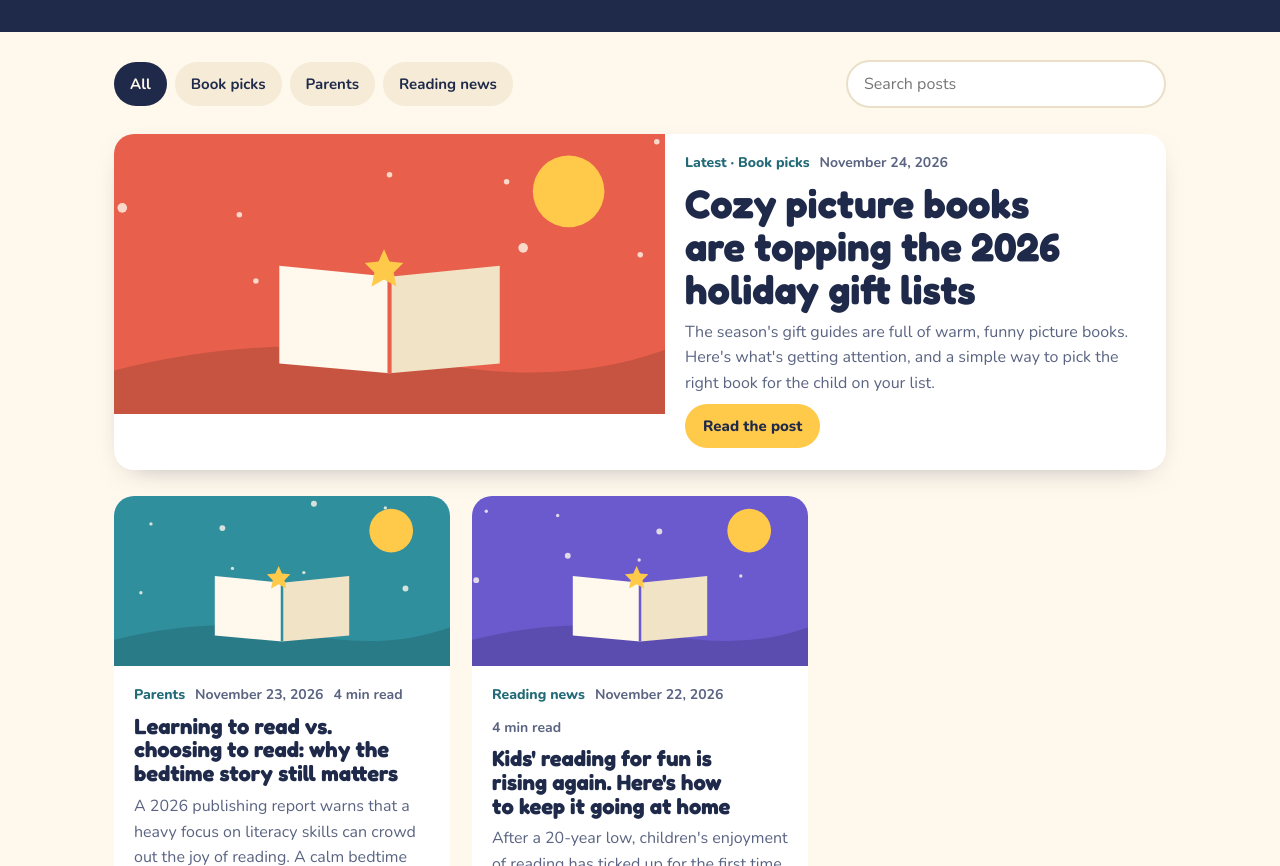
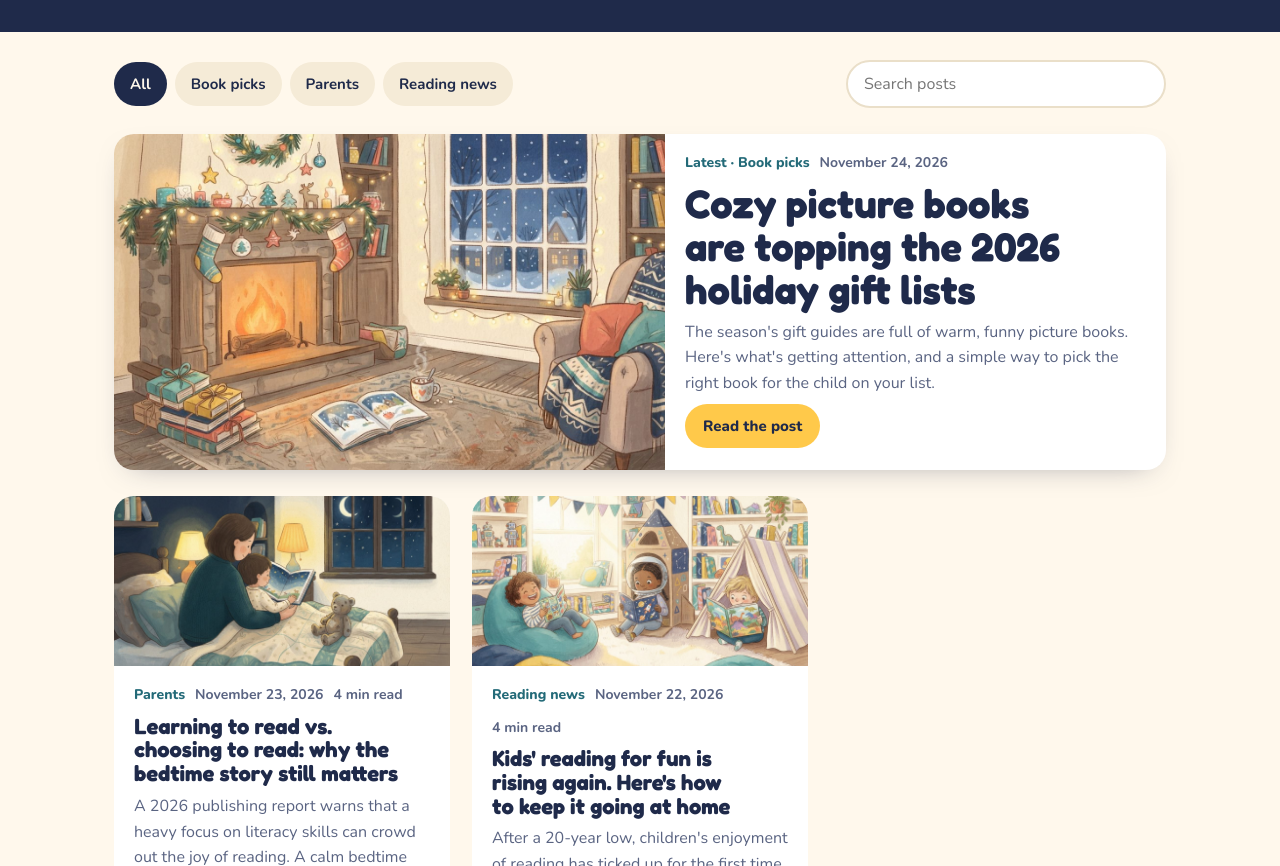
Before and after one commit to brightmindkids/brightmindkids.github.io, a plain HTML site: page index.html in a window 1280 px wide. Shown: the part 480-1346 px from the top of the page. Drawn offline with nearby package versions, Linux system fonts and the light colour scheme.

Commit message:
Add illustrations to posts
Co-Authored-By: Claude Opus 5.5 <noreply@anthropic.com>
Claude-Session: https://claude.ai/code/session_01KxnPzg2SJvFX9iP1TDxMsj

```diff
--- a/index.html
+++ b/index.html
@@ -65,6 +65,8 @@ nav a:hover,nav a:focus-visible{background:rgba(255,255,255,.12);outline:none}
 .card .txt{padding:18px 20px 22px;display:flex;flex-direction:column;gap:8px;flex:1}
 .card h3{font-size:22px}
 .thumb svg{width:100%;height:100%;display:block}
+.pimg{width:100%;height:100%;object-fit:cover;display:block}
+.feat.card .thumb{height:auto}.feat .thumb .pimg{position:absolute;inset:0}
 .meta{font-size:14px;color:var(--soft);font-weight:700;display:flex;gap:10px;flex-wrap:wrap}
 .cat{color:var(--teal);font-weight:800}
 .ex{color:var(--soft);margin:0;font-size:16px}
@@ -86,7 +88,7 @@ footer .wrap{display:flex;gap:16px;flex-wrap:wrap;justify-content:space-between}
 /* article */
 .post{max-width:740px;margin:0 auto;padding:28px max(5vw,16px) 56px}
 .back{display:inline-flex;align-items:center;gap:6px;font-weight:800;text-decoration:none;color:var(--teal);min-height:44px}
-.post .thumb{height:220px;border-radius:22px;overflow:hidden;margin:10px 0 24px}
+.post .thumb{height:auto;aspect-ratio:16/9;border-radius:22px;overflow:hidden;margin:10px 0 24px}
 .post h1{font-size:clamp(32px,5vw,46px);margin:10px 0 12px}
 .post h2{font-size:26px;margin:30px 0 8px}
 .post p{margin:0 0 16px}
@@ -203,6 +205,7 @@ const stars=document.getElementById('stars');
 for(let i=0;i<34;i++){const x=(i*137)%640,y=(i*71)%250;const c=document.createElementNS('http://www.w3.org/2000/svg','circle');c.setAttribute('cx',x);c.setAttribute('cy',y+8);c.setAttribute('r',i%5?1.6:2.6);c.setAttribute('opacity',i%3?.55:.9);if(i%4==0){c.setAttribute('class','twinkle');c.style.animationDelay=(i%7)*.4+'s'}stars.appendChild(c)}
 
 function thumb(p,i){
+  if(p.image&&/^images\/[\w.-]+$/.test(p.image))return `<img class="pimg" src="${esc(p.image)}" alt="" loading="lazy">`;
   const c=safeColor(p.color);const seed=(p.slug||'').length+i;
   let st='';for(let k=0;k<9;k++){const x=(k*97+seed*31)%400,y=(k*53+seed*17)%130+10;st+=`<circle cx="${x}" cy="${y}" r="${k%3?2:3.5}" fill="#FFF8EC" opacity=".8"/>`}
   return `<svg viewBox="0 0 400 220" preserveAspectRatio="xMidYMid slice"><rect width="400" height="220" fill="${c}"/>${st}
--- a/posts.json
+++ b/posts.json
@@ -1,37 +1,151 @@
 [
-{"slug":"holiday-picture-books-2026","title":"Cozy picture books are topping the 2026 holiday gift lists","date":"2026-11-24","category":"Book picks","read":4,"color":"#E8604C",
-"excerpt":"The season's gift guides are full of warm, funny picture books. Here's what's getting attention, and a simple way to pick the right book for the child on your list.",
-"body":[
-{"p":"Gift-guide season has arrived, and this year the children's lists lean cozy. The Associated Press holiday roundup mixes snug board books with a few delightfully spooky reads, and one title that keeps coming up is Your Truck by Jon Klassen, published by Candlewick Press. Klassen's dry humour and quiet pictures have made him a favourite with parents who read the same book forty nights in a row."},
-{"p":"November also brought a strong crop of new releases. Book Riot's monthly roundup highlights Good Bear, Bad Bear by Hyewon Yum, out November 3: a little girl decides that if her sister is always the good one, she must be the bad one. It is a gentle doorway into a feeling many siblings know well. And for early readers who love comics, the newest Dog Man by Dav Pilkey is the most anticipated children's book of the month."},
-{"p":"Award season is underway too. The New York Times and New York Public Library have named their ten Best Illustrated Children's Books of 2026, a list worth browsing if you want a book that will also look beautiful on the shelf."},
-{"h":"How to choose a picture book gift"},
-{"ul":["Ages 0–2: sturdy board books with bold pictures, rhythm and repetition.","Ages 3–5: a story with a clear feeling at its heart (fear of the dark, a new sibling, sharing) and pictures that reward a second look.","Ages 6–8: longer read-alouds, funny early chapter books and comics that build confidence.","Any age: think about what the child already loves (trucks, animals, space) and start there."]},
-{"tip":"Write a short message on the first page before you wrap it. A dated inscription turns a book into a keepsake a child will find again years later."}
-],
-"sources":[{"title":"AP via Click2Houston: kids' titles topping the 2026 holiday gift list","url":"https://www.click2houston.com/gallery/news/2026/11/02/from-cozy-board-books-to-spooky-manors-these-kids-titles-top-the-2026-holiday-gift-list/"},{"title":"Book Riot: best new children's books of November 2026","url":"https://bookriot.com/new-childrens-books-november-2026/"},{"title":"Book Riot: the 10 best picture books of 2026, according to the NYT and NYPL","url":"https://bookriot.com/best-picture-books-2026-nyt-and-nypl/"}]},
-
-{"slug":"learning-to-read-vs-choosing-to-read","title":"Learning to read vs. choosing to read: why the bedtime story still matters","date":"2026-11-23","category":"Parents","read":4,"color":"#2F8F9D",
-"excerpt":"A 2026 publishing report warns that a heavy focus on literacy skills can crowd out the joy of reading. A calm bedtime routine is one of the easiest fixes.",
-"body":[
-{"p":"Every year, HarperCollins Children's Books and Farshore publish a review of children's reading for pleasure. The 2026 edition, built on NielsenIQ data and research with The Reading Agency, carries a pointed theme: there is a difference between a child who can read and a child who chooses to."},
-{"p":"The report's argument is that literacy can be taught and tested, while the love of reading has to be encouraged, modelled and kept free of pressure. When reading at home starts to feel like more homework, some children quietly stop picking up books on their own. Its practical answer is a regular reading routine: a predictable, relaxed moment with a book that children come to look forward to."},
-{"p":"That matters because shared reading has been slipping. An Education Week report in 2025 found that only about a third of parents of five- to seven-year-olds said they regularly read to their children."},
-{"h":"Five ways to make bedtime reading feel like a treat"},
-{"ul":["Let your child choose the book, even if it's the same one every night.","Keep it short. Ten unhurried minutes beat a rushed half hour.","Do the voices. Children remember the silly ones for years.","Talk about the pictures and ask what they think happens next.","Never use reading as a punishment or a chore to tick off."]},
-{"tip":"Dim the lights, put the phones in another room and end with the same closing words each night. The ritual itself tells a child's body it is time to rest."}
-],
-"sources":[{"title":"ReadingZone: Reading Trends 2026, is the focus on literacy undermining reading for pleasure?","url":"https://www.readingzone.com/news/reading-trends-2026-research-is-the-focus-on-literacy-undermining-reading-for-pleasure/"},{"title":"Farshore and HarperCollins Children's Books: Annual Review of Children's Reading for Pleasure 2026","url":"https://www.farshore.co.uk/the-farshore-and-harpercollins-childrens-books-annual-review-of-childrens-reading-for-pleasure-2026/"},{"title":"Education Week: fewer parents are reading aloud to their kids","url":"https://www.edweek.org/teaching-learning/fewer-parents-are-reading-aloud-to-their-kids-why-that-matters/2025/06"}]},
-
-{"slug":"reading-for-fun-is-rising-again","title":"Kids' reading for fun is rising again. Here's how to keep it going at home","date":"2026-11-22","category":"Reading news","read":4,"color":"#6A5ACD",
-"excerpt":"After a 20-year low, children's enjoyment of reading has ticked up for the first time in five years. But young boys are moving the other way.",
-"body":[
-{"p":"There is some good news for families who love books. The National Literacy Trust's 2026 Annual Literacy Survey, answered by more than 125,000 children and young people across the UK aged 5 to 18, found that reading enjoyment and daily reading have risen for the first time in five years, after hitting a 20-year low in 2025."},
-{"p":"The lift is modest. Just over one in three children aged 8 to 18 (36.1%) said they enjoyed reading. Among the youngest readers, aged 5 to 8, enjoyment is still high at 61.6%, but it slipped slightly from the year before, and the drop came from boys. The survey also found the gap between children from lower-income families and their peers is widening."},
-{"p":"The Trust's main lesson is simple: children read more in their free time when books connect to what they already care about."},
-{"h":"What this means at home"},
-{"ul":["Follow their interests: dinosaurs, football, space, animals. Any topic is a way in.","Count everything: comics, joke books, recipes and magazines are all real reading.","Keep books within reach, in the car, by the bed, next to the sofa.","Let them see you reading. Children copy what we do far more than what we say.","For boys aged 5 to 8 especially, try funny books, comics and stories full of action."]},
-{"tip":"Visit the library together once a month and let your child choose freely. Owning the choice is half the fun."}
-],
-"sources":[{"title":"National Literacy Trust: 2026 reading research","url":"https://literacytrust.org.uk/news/childrens-daily-reading-levels-are-lowest-ever-recorded-our-new-research-finds/"},{"title":"National Literacy Trust: key reading statistics 2026","url":"https://literacytrust.org.uk/research-services/research-themes/reading/"},{"title":"ReadingZone: uplift in reading for pleasure in 2026 report","url":"https://www.readingzone.com/news/uplift-in-reading-for-pleasure-in-2026-report-bucking-the-downward-trend/"}]}
+ {
+  "slug": "holiday-picture-books-2026",
+  "title": "Cozy picture books are topping the 2026 holiday gift lists",
+  "date": "2026-11-24",
+  "category": "Book picks",
+  "read": 4,
+  "color": "#E8604C",
+  "excerpt": "The season's gift guides are full of warm, funny picture books. Here's what's getting attention, and a simple way to pick the right book for the child on your list.",
+  "body": [
+   {
+    "p": "Gift-guide season has arrived, and this year the children's lists lean cozy. The Associated Press holiday roundup mixes snug board books with a few delightfully spooky reads, and one title that keeps coming up is Your Truck by Jon Klassen, published by Candlewick Press. Klassen's dry humour and quiet pictures have made him a favourite with parents who read the same book forty nights in a row."
+   },
+   {
+    "p": "November also brought a strong crop of new releases. Book Riot's monthly roundup highlights Good Bear, Bad Bear by Hyewon Yum, out November 3: a little girl decides that if her sister is always the good one, she must be the bad one. It is a gentle doorway into a feeling many siblings know well. And for early readers who love comics, the newest Dog Man by Dav Pilkey is the most anticipated children's book of the month."
+   },
+   {
+    "p": "Award season is underway too. The New York Times and New York Public Library have named their ten Best Illustrated Children's Books of 2026, a list worth browsing if you want a book that will also look beautiful on the shelf."
+   },
+   {
+    "h": "How to choose a picture book gift"
+   },
+   {
+    "ul": [
+     "Ages 0–2: sturdy board books with bold pictures, rhythm and repetition.",
+     "Ages 3–5: a story with a clear feeling at its heart (fear of the dark, a new sibling, sharing) and pictures that reward a second look.",
+     "Ages 6–8: longer read-alouds, funny early chapter books and comics that build confidence.",
+     "Any age: think about what the child already loves (trucks, animals, space) and start there."
+    ]
+   },
+   {
+    "tip": "Write a short message on the first page before you wrap it. A dated inscription turns a book into a keepsake a child will find again years later."
+   }
+  ],
+  "sources": [
+   {
+    "title": "AP via Click2Houston: kids' titles topping the 2026 holiday gift list",
+    "url": "https://www.click2houston.com/gallery/news/2026/11/02/from-cozy-board-books-to-spooky-manors-these-kids-titles-top-the-2026-holiday-gift-list/"
+   },
+   {
+    "title": "Book Riot: best new children's books of November 2026",
+    "url": "https://bookriot.com/new-childrens-books-november-2026/"
+   },
+   {
+    "title": "Book Riot: the 10 best picture books of 2026, according to the NYT and NYPL",
+    "url": "https://bookriot.com/best-picture-books-2026-nyt-and-nypl/"
+   }
+  ],
+  "image": "images/holiday-picture-books-2026.jpg"
+ },
+ {
+  "slug": "learning-to-read-vs-choosing-to-read",
+  "title": "Learning to read vs. choosing to read: why the bedtime story still matters",
+  "date": "2026-11-23",
+  "category": "Parents",
+  "read": 4,
+  "color": "#2F8F9D",
+  "excerpt": "A 2026 publishing report warns that a heavy focus on literacy skills can crowd out the joy of reading. A calm bedtime routine is one of the easiest fixes.",
+  "body": [
+   {
+    "p": "Every year, HarperCollins Children's Books and Farshore publish a review of children's reading for pleasure. The 2026 edition, built on NielsenIQ data and research with The Reading Agency, carries a pointed theme: there is a difference between a child who can read and a child who chooses to."
+   },
+   {
+    "p": "The report's argument is that literacy can be taught and tested, while the love of reading has to be encouraged, modelled and kept free of pressure. When reading at home starts to feel like more homework, some children quietly stop picking up books on their own. Its practical answer is a regular reading routine: a predictable, relaxed moment with a book that children come to look forward to."
+   },
+   {
+    "p": "That matters because shared reading has been slipping. An Education Week report in 2025 found that only about a third of parents of five- to seven-year-olds said they regularly read to their children."
+   },
+   {
+    "h": "Five ways to make bedtime reading feel like a treat"
+   },
+   {
+    "ul": [
+     "Let your child choose the book, even if it's the same one every night.",
+     "Keep it short. Ten unhurried minutes beat a rushed half hour.",
+     "Do the voices. Children remember the silly ones for years.",
+     "Talk about the pictures and ask what they think happens next.",
+     "Never use reading as a punishment or a chore to tick off."
+    ]
+   },
+   {
+    "tip": "Dim the lights, put the phones in another room and end with the same closing words each night. The ritual itself tells a child's body it is time to rest."
+   }
+  ],
+  "sources": [
+   {
+    "title": "ReadingZone: Reading Trends 2026, is the focus on literacy undermining reading for pleasure?",
+    "url": "https://www.readingzone.com/news/reading-trends-2026-research-is-the-focus-on-literacy-undermining-reading-for-pleasure/"
+   },
+   {
+    "title": "Farshore and HarperCollins Children's Books: Annual Review of Children's Reading for Pleasure 2026",
+    "url": "https://www.farshore.co.uk/the-farshore-and-harpercollins-childrens-books-annual-review-of-childrens-reading-for-pleasure-2026/"
+   },
+   {
+    "title": "Education Week: fewer parents are reading aloud to their kids",
+    "url": "https://www.edweek.org/teaching-learning/fewer-parents-are-reading-aloud-to-their-kids-why-that-matters/2025/06"
+   }
+  ],
+  "image": "images/learning-to-read-vs-choosing-to-read.jpg"
+ },
+ {
+  "slug": "reading-for-fun-is-rising-again",
+  "title": "Kids' reading for fun is rising again. Here's how to keep it going at home",
+  "date": "2026-11-22",
+  "category": "Reading news",
+  "read": 4,
+  "color": "#6A5ACD",
+  "excerpt": "After a 20-year low, children's enjoyment of reading has ticked up for the first time in five years. But young boys are moving the other way.",
+  "body": [
+   {
+    "p": "There is some good news for families who love books. The National Literacy Trust's 2026 Annual Literacy Survey, answered by more than 125,000 children and young people across the UK aged 5 to 18, found that reading enjoyment and daily reading have risen for the first time in five years, after hitting a 20-year low in 2025."
+   },
+   {
+    "p": "The lift is modest. Just over one in three children aged 8 to 18 (36.1%) said they enjoyed reading. Among the youngest readers, aged 5 to 8, enjoyment is still high at 61.6%, but it slipped slightly from the year before, and the drop came from boys. The survey also found the gap between children from lower-income families and their peers is widening."
+   },
+   {
+    "p": "The Trust's main lesson is simple: children read more in their free time when books connect to what they already care about."
+   },
+   {
+    "h": "What this means at home"
+   },
+   {
+    "ul": [
+     "Follow their interests: dinosaurs, football, space, animals. Any topic is a way in.",
+     "Count everything: comics, joke books, recipes and magazines are all real reading.",
+     "Keep books within reach, in the car, by the bed, next to the sofa.",
+     "Let them see you reading. Children copy what we do far more than what we say.",
+     "For boys aged 5 to 8 especially, try funny books, comics and stories full of action."
+    ]
+   },
+   {
+    "tip": "Visit the library together once a month and let your child choose freely. Owning the choice is half the fun."
+   }
+  ],
+  "sources": [
+   {
+    "title": "National Literacy Trust: 2026 reading research",
+    "url": "https://literacytrust.org.uk/news/childrens-daily-reading-levels-are-lowest-ever-recorded-our-new-research-finds/"
+   },
+   {
+    "title": "National Literacy Trust: key reading statistics 2026",
+    "url": "https://literacytrust.org.uk/research-services/research-themes/reading/"
+   },
+   {
+    "title": "ReadingZone: uplift in reading for pleasure in 2026 report",
+    "url": "https://www.readingzone.com/news/uplift-in-reading-for-pleasure-in-2026-report-bucking-the-downward-trend/"
+   }
+  ],
+  "image": "images/reading-for-fun-is-rising-again.jpg"
+ }
 ]
```
Also changed, not shown: images/holiday-picture-books-2026.jpg (added), images/learning-to-read-vs-choosing-to-read.jpg (added), images/reading-for-fun-is-rising-again.jpg (added), images/reading-to-dogs-calm-confident-readers.jpg (added).
